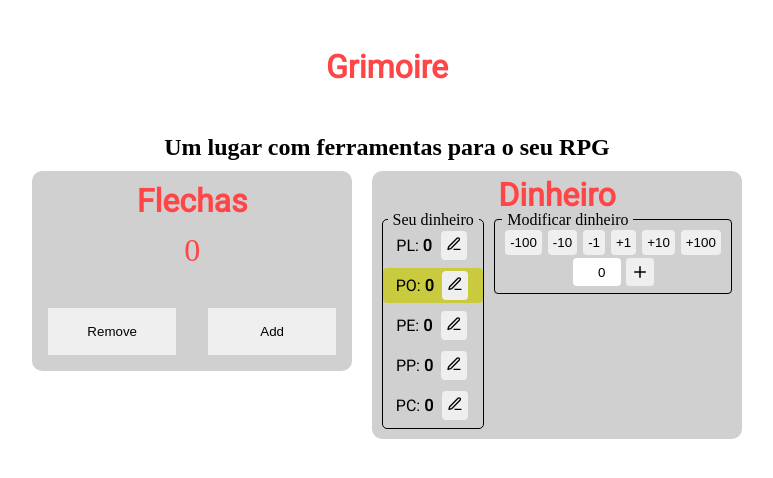
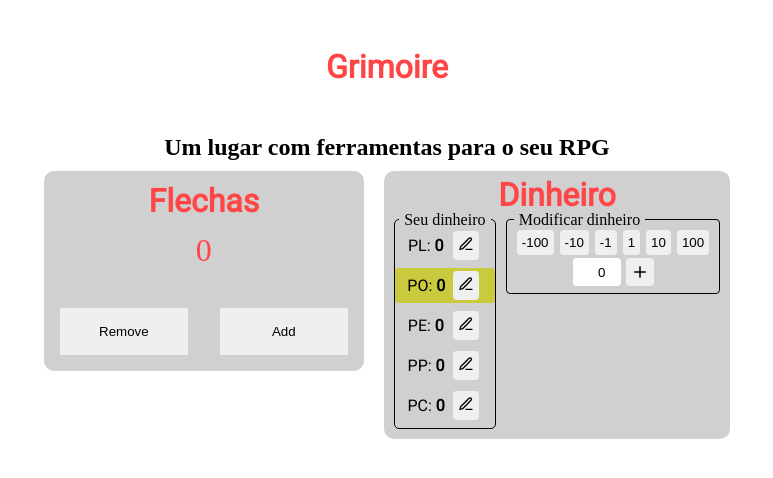
Before and after one commit to VitorSoaresSilva/grimoire, a Next.js app: page / in a window 1280 px wide. Shown: the top 478 px of the page, without its empty margins (253-1026 px from the left). Built offline with nearby package versions, Linux system fonts and the light colour scheme.

Commit message:
Fixed hard coded

```diff
--- a/src/components/MoneyCount.tsx
+++ b/src/components/MoneyCount.tsx
@@ -7,6 +7,7 @@ export default function MoneyCount(){
     const [curCoin, setCurCoin] = useState('po');
     const [inputValue,setInputValue] = useState(0)
 
+    const buttonsToChangeValue = [-100,-10,-1,1,10,100];
     let pl = 0 ; //Math.floor(money / 1000);
     let po = 0 ; //Math.floor((money % 1000) / 100);
     let pe = 0 ; //Math.floor((money % 100)/5)
@@ -47,12 +48,11 @@ export default function MoneyCount(){
                 <div className="right">
                     <span className="titleCard">Modificar dinheiro</span>
                     <div className="buttons">
-                        <button type="button" onClick={()=>handleChangeCount(-100)}>-100 </button>
-                        <button type="button" onClick={()=>handleChangeCount(-10)}>-10 </button>
-                        <button type="button" onClick={()=>handleChangeCount(-1)}>-1</button>
-                        <button type="button" onClick={()=>handleChangeCount(1)}>+1</button>
-                        <button type="button" onClick={()=>handleChangeCount(10)}>+10</button>
-                        <button type="button" onClick={()=>handleChangeCount(100)}>+100</button>
+                        {buttonsToChangeValue.map((value=>{
+                            return(
+                                <button type="button" onClick={()=>handleChangeCount(value)}>{value}</button>
+                            )
+                        }))}
                     </div>
                     <div className="input">
                         <input
```
